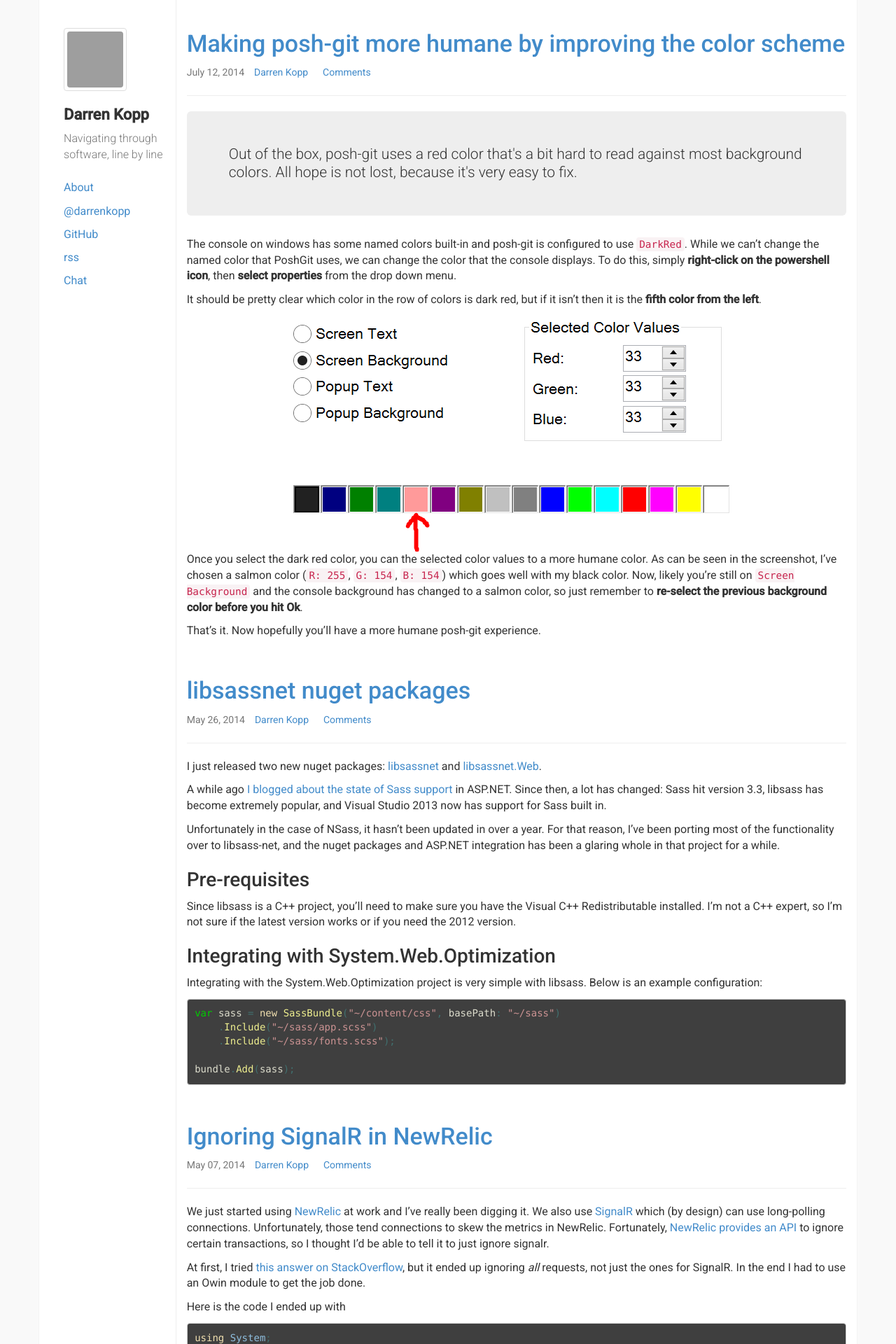
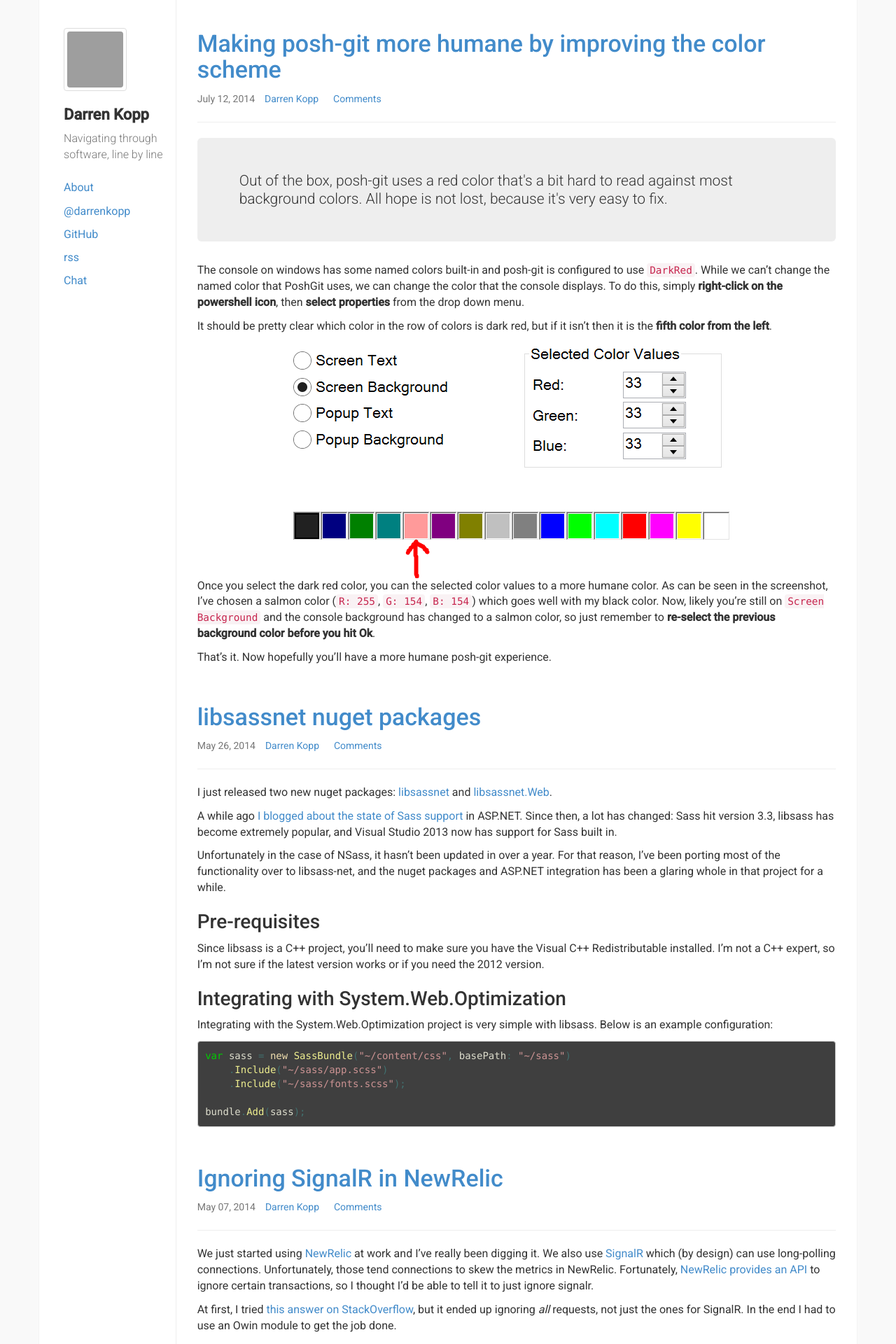
Before and after one commit to darrenkopp/darrenkopp.github.com, a Jekyll site: the page built from index.html, in a window 1280 px wide. Shown: the top 1920 px of the page at 70% size. Built offline with Jekyll 4.4.1, drawn with Linux system fonts in a browser that asks for light colours; Markdown is read by kramdown in place of the engine named in the settings; the list of posts is cut into pages by our own code; comment, search, counter and statistics services are not loaded; grey boxes are pictures that could not be loaded.

Commit message:
minor tweaks
fix pager
smaller google ad

```diff
--- a/_layouts/post.html
+++ b/_layouts/post.html
@@ -44,11 +44,11 @@
 <hr />
 <section class="text-center">
     <script async src="//pagead2.googlesyndication.com/pagead/js/adsbygoogle.js"></script>
-    <!-- post-footer -->
+    <!-- short post footer -->
     <ins class="adsbygoogle"
-         style="display:inline-block;width:728px;height:90px"
+         style="display:inline-block;width:468px;height:60px"
          data-ad-client="ca-pub-8727993459649286"
-         data-ad-slot="6727917055"></ins>
+         data-ad-slot="8704177858"></ins>
     <script>
         (adsbygoogle = window.adsbygoogle || []).push({});
     </script>
--- a/_sass/_variables.scss
+++ b/_sass/_variables.scss
@@ -1,5 +1,4 @@
 $font-size-base: 16px;
-$line-height-base: 2;
 $font-family-sans-serif: 'Roboto', "Helvetica Neue", Helvetica, Arial, sans-serif;
 $font-family-sans-serif-light: 'Roboto', "Helvetica Neue", Helvetica, Arial, sans-serif;
 $font-family-monospace: Monaco, Menlo, Consolas, "Courier New", monospace !default;
--- a/css/app.css
+++ b/css/app.css
@@ -2066,6 +2066,12 @@
 body {
   background-color: #f9f9f9; }
 
+hr {
+  margin-top: 11px;
+  margin-bottom: 11px;
+  border: 0;
+  border-top: 1px solid #eeeeee; }
+
 .container {
   background-color: #fff;
   border-right: 1px solid #f4f4f4;
@@ -2073,7 +2079,8 @@
 
 @media (min-width: 768px) {
   #river {
-    border-left: 1px solid #eee; } }
+    border-left: 1px solid #eee;
+    padding: 0 30px; } }
 #river .post > header:first-child > ul li {
   font-size: 14px; }
 #river .post .jumbotron {
--- a/index.html
+++ b/index.html
@@ -24,6 +24,7 @@
 <!-- Pagination links -->
 <footer class="row">
     <hr />
+    <div class="col-xs-12">
         <ul class="pager">
             {% if paginator.page > 1 %}
             <li class="previous">{% if paginator.previous_page == 1 %} <a href="/">Previous Page</a>{% else %}<a href="/page/{{paginator.previous_page}}/">Previous Page</a>{% endif %}</li>
@@ -32,6 +33,7 @@
             <li class="next"><a href="/page/{{paginator.next_page}}/">Next Page</a></li>
             {% endif %}
         </ul>
+    </div>
 </footer>
 
 <script type="text/javascript">
```
Also changed, not shown: css/app.scss (+14 -5 lines). Lines whose indentation alone changed are shown as unchanged.
